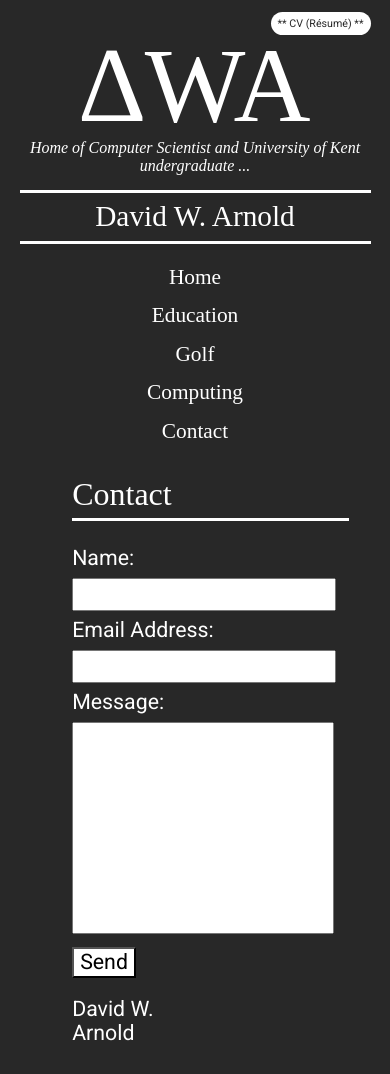
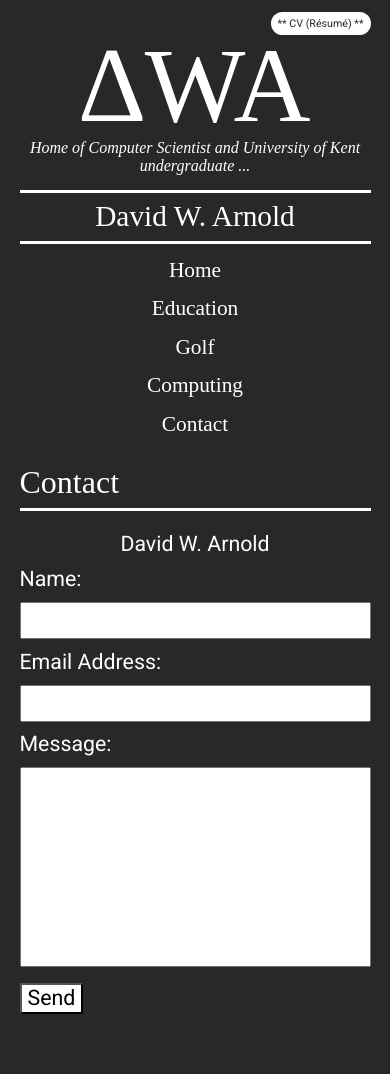
Before and after one commit to d-w-arnold/deltawhiskeyalpha.com, a PHP site: page /contact.php in a window 390 px wide. After the commit the page ends 1014 px from the top, so only its background shows below. Run offline with PHP 8.4, Linux system fonts and the light colour scheme; some libraries are stand-ins or nearby versions.

Commit message:
Improved responsive CSS, to use full width (100%) and ‘justified’ text for Golf Section, fix Nme/Email/MSg field widths in Contact section and solved why on my Contact page, ‘Send’ button is not the next tab down from the Message textarea, and solved why clicking enter did not activate ‘Send’ button.

```diff
--- a/contact.php
+++ b/contact.php
@@ -164,24 +164,30 @@ include "./topHTML.php";
 
     <div class="contact-details">
         <div class="left">
+            <div class="LI-profile-badge" data-version="v1" data-size="medium" data-locale="en_US" data-type="vertical" data-theme="dark" data-vanity="david-w-arnold"><a class="LI-simple-link" href='https://uk.linkedin.com/in/david-w-arnold?trk=profile-badge'>David W. Arnold</a></div>
+        </div>
+        <div class="right">
             <form id="contact-form" action="/contact.php" method="POST">
                 <div class="tinySpacing"><label for="name">Name:</label></div>
-                <input class="response" type="text" id="name" name="name" value="<?php name($status)?>">
-                <br>
+                <div><input class="response" type="text" id="name" name="name" tabindex="1" value="<?php name($status)?>"></div>
                 <div class="tinySpacing"><label for="email">Email Address:</label></div>
-                <input class="response" type="email" id="email" name="email" value="<?php email($status)?>">
-                <br>
+                <div><input class="response" type="email" id="email" name="email" tabindex="2" value="<?php email($status)?>"></div>
                 <div class="tinySpacing"><label for="message">Message:</label></div>
-                <textarea class="response" id="message" name="message"><?php textArea($status)?></textarea>
-                <div class="tinySpacing">
-                    <button id="button" class="g-recaptcha" data-sitekey="6LdcpDIUAAAAAM9btQ69nAV7k8cYtLXHNUeb41UP" data-callback="onSubmit">Send</button>
-                </div>
+                <div><textarea class="response" id="message" name="message" tabindex="3" rows="10"><?php textArea($status)?></textarea></div>
+                <div class="tinySpacing"><button id="button" class="g-recaptcha" data-sitekey="6LdcpDIUAAAAAM9btQ69nAV7k8cYtLXHNUeb41UP" data-callback="onSubmit" tabindex="4">Send</button></div>
             </form>
         </div>
-        <div class="right">
-            <div class="LI-profile-badge" data-version="v1" data-size="medium" data-locale="en_US" data-type="vertical" data-theme="dark" data-vanity="david-w-arnold"><a class="LI-simple-link" href='https://uk.linkedin.com/in/david-w-arnold?trk=profile-badge'>David W. Arnold</a></div>
-        </div>
     </div>
+
+    <script>
+        var input = document.getElementById("button");
+        input.addEventListener("keyup", function(event) {
+            if (event.keyCode === 13) {
+                event.preventDefault();
+                document.getElementById("myBtn").click();
+            }
+        });
+    </script>
 
 </div>
 
--- a/golf.php
+++ b/golf.php
@@ -10,7 +10,7 @@ include "./topHTML.php";
 
     <p class="title">Golf</p>
 
-    <div class="writing">
+    <div class="writing-justify">
         <p>Before I became a Computer Scientist, I was a golfer. My golf career started at the age of 7. My grandfather, who lived next to Littlestone Golf Club (Kent, U.K.), bought me my first set of golf clubs for my 7th birthday. As a beginning amateur, I earned myself a handicap of 28 at the age of 8, and by the age of 19, I had brought that down to -1. Over the years I represented Kent County Golf Union in various fixtures for their various teams: Kent Under 13’s, U14’s, U16’s (Captain), U18’s.</p>
         <br>
         <p>In January 2016, I relinquished my amateur status and turned professional (aged 19) joining the EuroPro UK Golf Tour for the 2016 season. In August 2016, I hung up my golf clubs professionally in order to turn my attention to an unconditional offer for undergraduate study in Computer Science at the University of Kent. Golf remains a passion of mine, and will remain a lifetime hobby.</p>
--- a/stylesheet.css
+++ b/stylesheet.css
@@ -18,6 +18,10 @@ body > div *, nav *  {
 html * {
     margin: 0;
     height: 100%;
+}
+
+form {
+    margin: 0 !important;
 }
 
 label.error {
@@ -68,15 +72,6 @@ table tr td a:hover {
     background-color: #ffffff;
 }
 
-#contact-form {
-    width: 90%;
-    margin-bottom: 2%;
-}
-
-#contact-form .response {
-    width: 100%;
-}
-
 #cv {
     font-family: 'Roboto', sans-serif !important;
     font-size: 10pt;
@@ -97,7 +92,6 @@ table tr td a:hover {
 }
 
 #message {
-    height: 200px;
     resize: none;
 }
 
@@ -117,6 +111,10 @@ table tr td a:hover {
 .body {
     margin: 0 15% 6% 15%;
     text-align: left;
+}
+
+.centerButton {
+    text-align: center;
 }
 
 .computingSubTitle {
@@ -141,12 +139,12 @@ table tr td a:hover {
 }
 
 .contact-details .left {
-    flex: 1;
+    padding-top: 2%;
 }
 
 .contact-details .right {
-    width: 30%;
-    margin-top: 2%;
+    flex: 1;
+    padding-left: 3%;
 }
 
 .employerName {
@@ -181,6 +179,8 @@ table tr td a:hover {
 }
 
 .response {
+    width: 100%;
+    box-sizing: border-box;
     padding: 2%;
     font-size: 16px;
 }
@@ -217,15 +217,44 @@ table tr td a:hover {
 
 .writing {
     font-size: 12pt;
+    text-align: left;
 }
 
-@media only screen and (max-width: 600px) {
+.writing-justify {
+    font-size: 12pt;
+    text-align: justify;
+    text-align-last: left;
+}
+
+@media only screen and (max-width: 800px) {
+
     li a {
         display: block;
         text-align: center;
         font-family: serif !important;
         padding: 2%;
     }
+
+    .body {
+        margin: 0 0 6% 0;
+        text-align: left;
+    }
+
+    .contact-details {
+        flex-direction: column;
+    }
+
+    .contact-details .left {
+        text-align: center;
+        padding-top: 0 !important;
+    }
+
+    .contact-details .right {
+        padding-left: 0 !important;
+    }
+}
+
+@media only screen and (max-width: 600px) {
 
     ul {
         flex-direction: column;
@@ -244,28 +273,6 @@ table tr td a:hover {
         line-height: 1;
         font-size: 80pt;
     }
-
-    #firstItem {
-        padding-top: 4%;
-    }
-
-    #lastItem {
-        padding-bottom: 4%;
-    }
-}
-
-@media only screen and (max-width: 800px) {
-    .contact-details {
-        flex-direction: column;
-    }
-
-    .body {
-        margin-right: 6%;
-    }
-
-    .left {
-        margin-bottom: 0;
-    }
 }
 
 ::-webkit-input-placeholder { /* Chrome/Opera/Safari */
```
